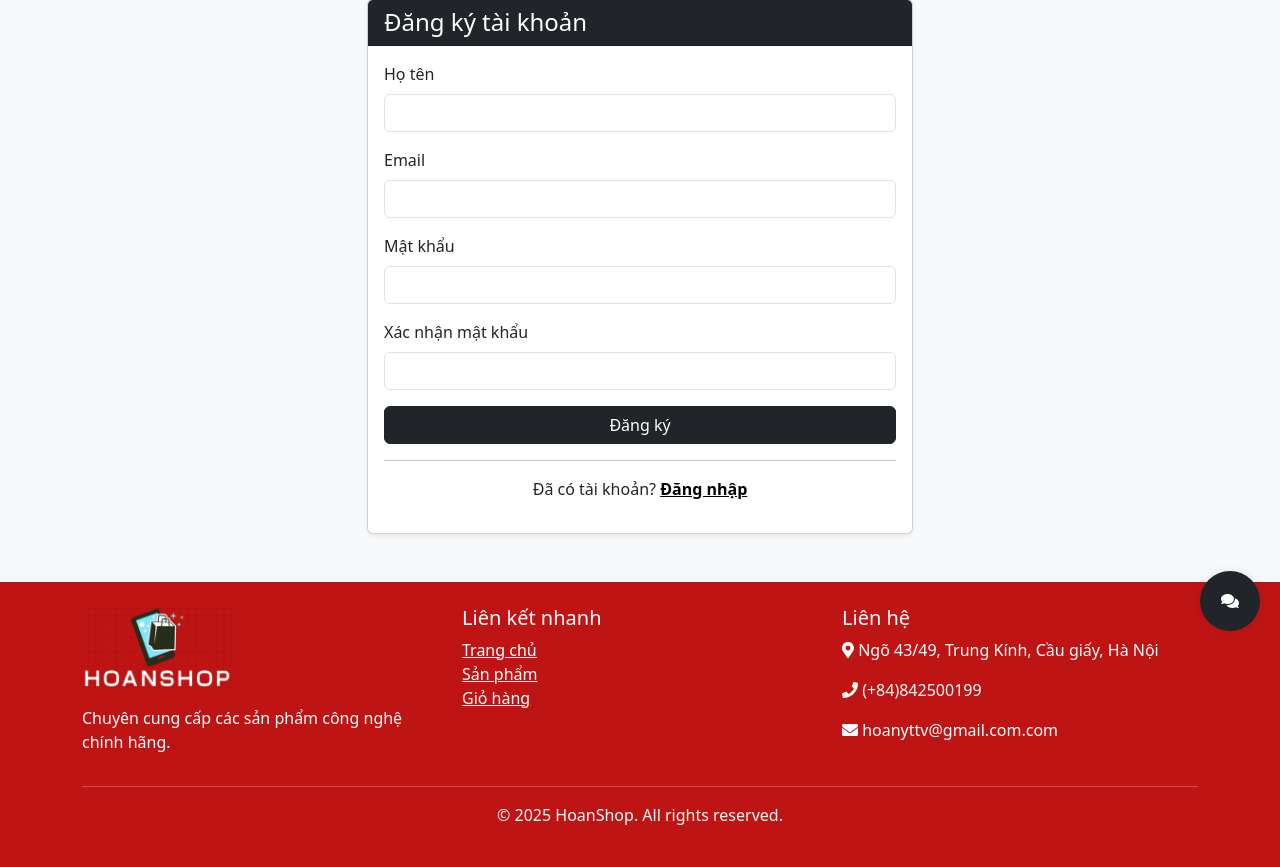
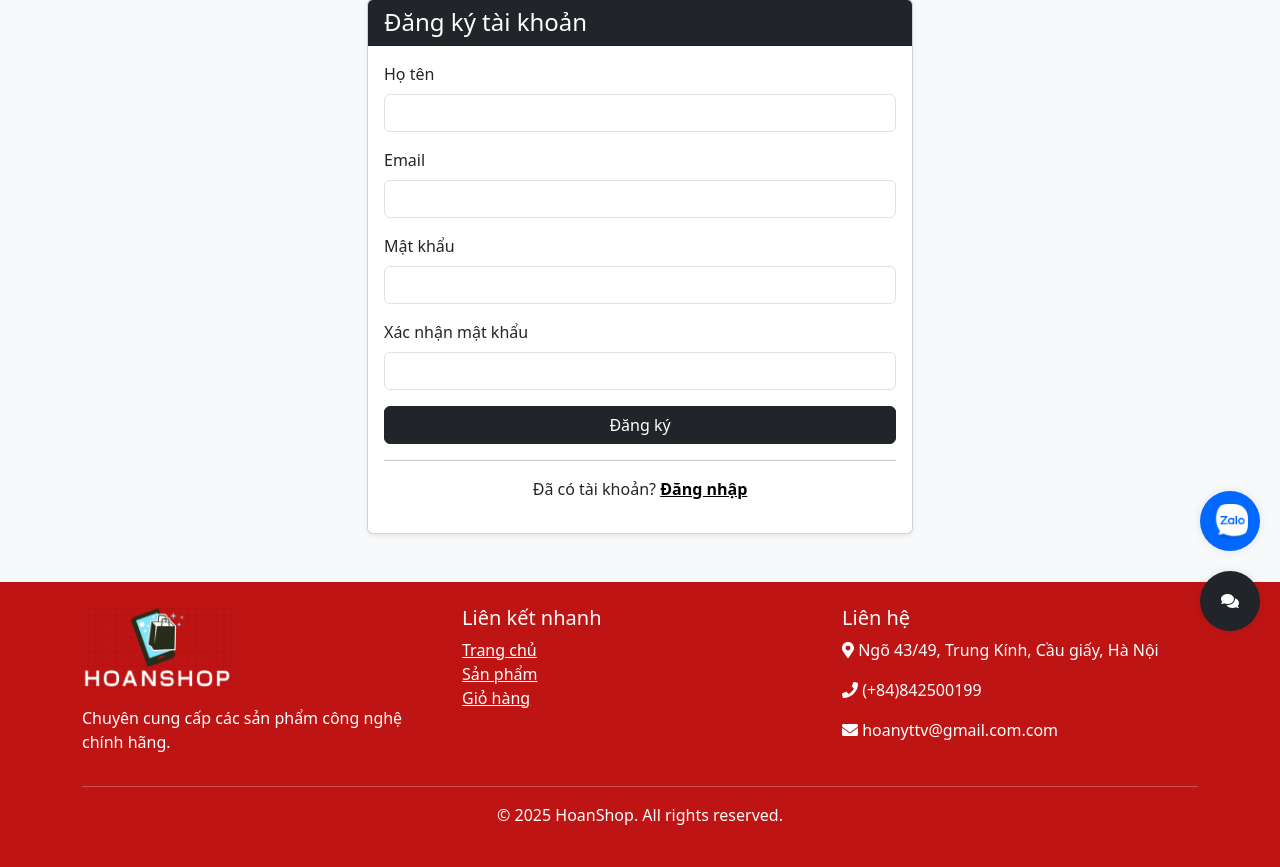
Before and after one commit to hoandk203/php_ecommerce_2025, a PHP site: page /register in a window 1280 px wide. Shown: the part 149-1016 px from the top of the page. Run offline with PHP 8.4, Linux system fonts and the light colour scheme; data comes from the database, SQL or seed files in the repository; some libraries are stand-ins or nearby versions.

Commit message:
zalo contact

```diff
--- a/src/views/layouts/chatbot.php
+++ b/src/views/layouts/chatbot.php
@@ -86,13 +86,51 @@
     box-shadow: 0 0 10px rgba(0,0,0,0.1);
     z-index: 999;
     color: #fff;
+    transition: transform 0.3s ease;
+}
+
+.zalo-toggle {
+    position: fixed;
+    bottom: 100px;
+    right: 20px;
+    width: 60px;
+    height: 60px;
+    background: #0068ff;
+    border-radius: 50%;
+    display: flex;
+    align-items: center;
+    justify-content: center;
+    cursor: pointer;
+    box-shadow: 0 0 10px rgba(0,0,0,0.1);
+    z-index: 999;
+    color: #fff;
+    text-decoration: none;
+    transition: transform 0.3s ease;
+}
+
+.zalo-toggle:hover {
+    transform: scale(1.1);
+}
+
+.zalo-toggle img {
+    width: 35px;
+    height: 35px;
 }
 
 .chatbot-toggle i {
     color: white;
     font-size: 24px;
 }
+
+.chatbot-toggle:hover{
+    transform: scale(1.1);
+}
 </style>
+
+<!-- Nút Zalo -->
+<a href="https://zalo.me/0842500199" target="_blank" class="zalo-toggle" title="Chat với chúng tôi qua Zalo">
+    <img src="/assets/image/zalo-icon.png" alt="Zalo">
+</a>
 
 <!-- Nút mở chatbot -->
 <div class="chatbot-toggle" onclick="toggleChatbot()">
```
Also changed, not shown: src/assets/image/zalo-icon.png (added).
